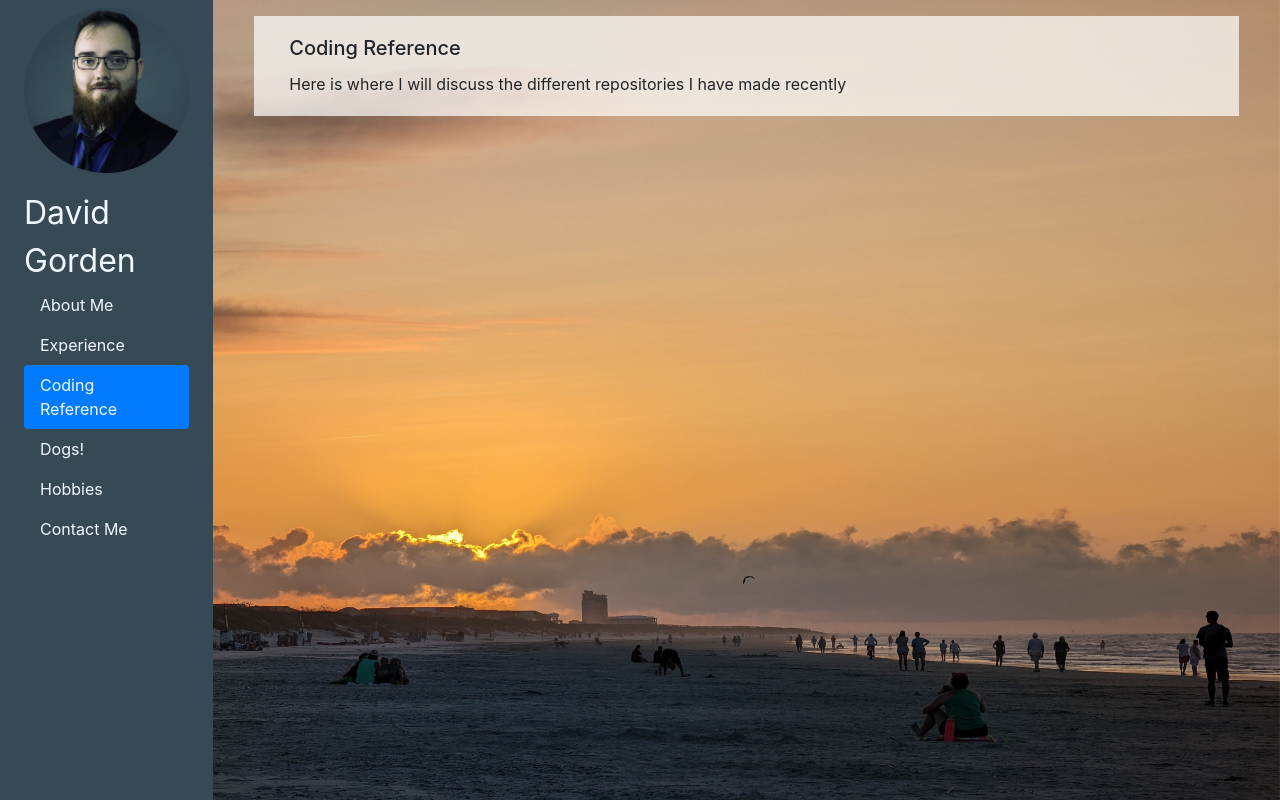
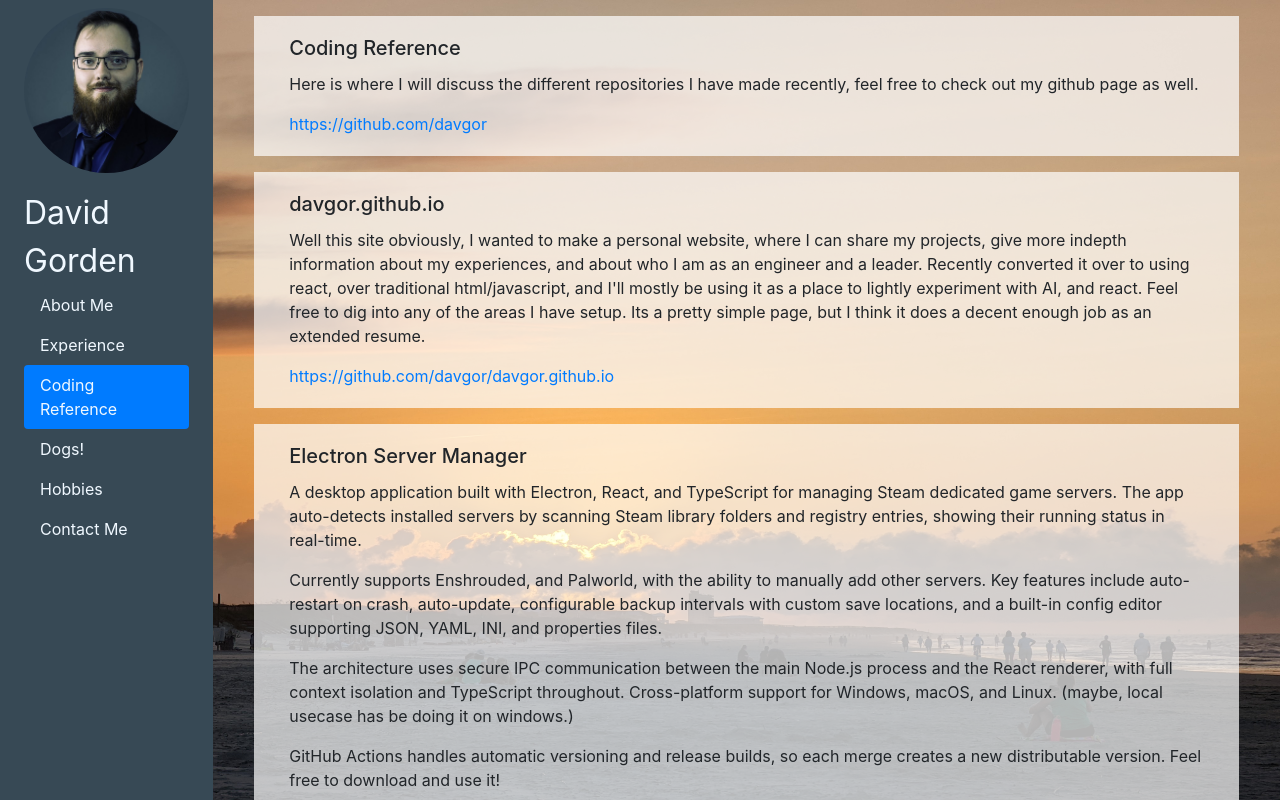
Before and after one commit to davgor/davgor.github.io, a React (Vite) app: page /coding-reference in a window 1280 px wide. Shown: the top 800 px of the page. Built offline with nearby package versions, Linux system fonts and the light colour scheme.

Commit message:
Extending blog card, adding some coding reference stuff.

```diff
--- a/index.html
+++ b/index.html
@@ -5,6 +5,20 @@
     <link rel="icon" type="image/svg+xml" href="/vite.svg" />
     <meta name="viewport" content="width=device-width, initial-scale=1.0" />
     <title>David Gorden - Portfolio</title>
+    <script type="text/javascript">
+      // Single Page Apps for GitHub Pages
+      // Restore the path from the redirect
+      (function(l) {
+        if (l.search[1] === '/' ) {
+          var decoded = l.search.slice(1).split('&').map(function(s) {
+            return s.replace(/~and~/g, '&')
+          }).join('?');
+          window.history.replaceState(null, null,
+            l.pathname.slice(0, -1) + decoded + l.hash
+          );
+        }
+      }(window.location))
+    </script>
   </head>
   <body>
     <div id="root"></div>
--- a/src/components/BlogCard.tsx
+++ b/src/components/BlogCard.tsx
@@ -19,13 +19,45 @@ interface BlogCardProps {
   content: ContentItem[];
 }
 
+const urlRegex = /(https?:\/\/[^\s<]+)/g;
+
+const isUrl = (text: string): boolean => {
+  return /^https?:\/\/[^\s]+$/.test(text.trim());
+};
+
+const linkifyText = (text: string): React.ReactNode => {
+  const parts = text.split(urlRegex);
+  return parts.map((part, i) => {
+    if (urlRegex.test(part)) {
+      urlRegex.lastIndex = 0; // Reset regex state
+      return (
+        <a key={i} href={part} target="_blank" rel="noopener noreferrer">
+          {part}
+        </a>
+      );
+    }
+    return part;
+  });
+};
+
 const BlogCard: React.FC<BlogCardProps> = ({ title, titleImage, content }) => {
   const renderContent = () => (
     <div className="card-body">
       <h5 className="card-title">{title}</h5>
       {content.map((item, index) => {
         if (typeof item === 'string') {
-          return <p key={index} className="card-text" dangerouslySetInnerHTML={{ __html: item }} />;
+          // If the entire string is a URL, render as a standalone link
+          if (isUrl(item)) {
+            return (
+              <p key={index} className="card-text">
+                <a href={item.trim()} target="_blank" rel="noopener noreferrer">
+                  {item.trim()}
+                </a>
+              </p>
+            );
+          }
+          // Otherwise, linkify any URLs within the text
+          return <p key={index} className="card-text">{linkifyText(item)}</p>;
         } else if (item.type === 'image') {
           return <img key={index} src={item.src} alt={item.alt || ''} className="img-fluid my-3" />;
         } else if (item.type === 'html') {
--- a/src/pages/CodingReference.tsx
+++ b/src/pages/CodingReference.tsx
@@ -1,12 +1,41 @@
 import React from 'react';
-import BlogCard from '../components/BlogCard';
+import BlogCard, { ContentImage } from '../components/BlogCard';
+
+const electronServerManager: ContentImage = {
+    type: 'image',
+    src: './assets/Server_manager.png',
+    alt: 'App screenshot'
+};
 
 const CodingReference: React.FC = () => {
   return (
-    <BlogCard
-      title="Coding Reference"
-      content={['Here is where I will discuss the different repositories I have made recently']}
-    />
+    <>
+      <BlogCard
+        title="Coding Reference"
+        content={[
+          'Here is where I will discuss the different repositories I have made recently, feel free to check out my github page as well.',
+          'https://github.com/davgor'
+        ]}
+      />
+      <BlogCard
+        title="davgor.github.io"
+        content={[
+          'Well this site obviously, I wanted to make a personal website, where I can share my projects, give more indepth information about my experiences, and about who I am as an engineer and a leader. Recently converted it over to using react, over traditional html/javascript, and I\'ll mostly be using it as a place to lightly experiment with AI, and react. Feel free to dig into any of the areas I have setup. Its a pretty simple page, but I think it does a decent enough job as an extended resume.',
+          'https://github.com/davgor/davgor.github.io'
+        ]}
+      />
+      <BlogCard
+        title="Electron Server Manager"
+        content={[
+          'A desktop application built with Electron, React, and TypeScript for managing Steam dedicated game servers. The app auto-detects installed servers by scanning Steam library folders and registry entries, showing their running status in real-time.',
+          'Currently supports Enshrouded, and Palworld, with the ability to manually add other servers. Key features include auto-restart on crash, auto-update, configurable backup intervals with custom save locations, and a built-in config editor supporting JSON, YAML, INI, and properties files.',
+          'The architecture uses secure IPC communication between the main Node.js process and the React renderer, with full context isolation and TypeScript throughout. Cross-platform support for Windows, macOS, and Linux. (maybe, local usecase has be doing it on windows.)',
+          'GitHub Actions handles automatic versioning and release builds, so each merge creates a new distributable version. Feel free to download and use it!',
+          'https://github.com/davgor/ElectronServerManager',
+          electronServerManager
+        ]}
+      />
+    </>
   );
 };
 
--- a/src/pages/Hobbies.tsx
+++ b/src/pages/Hobbies.tsx
@@ -23,7 +23,8 @@ const Hobbies: React.FC = () => {
       <BlogCard
         title="Warhammer, and miniature painting"
         content={[
-          "I've been painting warhammer miniatures for the better part of 5 years now. I've done a quite a lot of Warhammer 40k, and Age Of Sigmar. I don't play the actual game all that often, but I have found it extremely relaxing and helps me focus my mind when I am feeling scattered as you can just zero in and turn off your brain. <a href=\"https://www.instagram.com/gordenminiatures/\">Here is my instagram link</a> where I sometimes post the stuff I paint.",
+          "I've been painting warhammer miniatures for the better part of 5 years now. I've done a quite a lot of Warhammer 40k, and Age Of Sigmar. I don't play the actual game all that often, but I have found it extremely relaxing and helps me focus my mind when I am feeling scattered as you can just zero in and turn off your brain. Below is my instagram link where I sometimes post the stuff I paint.",
+          'https://www.instagram.com/gordenminiatures/'
         ]}
       />
     </>
```
Also changed, not shown: public/404.html (+12 -6 lines), public/assets/Server_manager.png (added).
